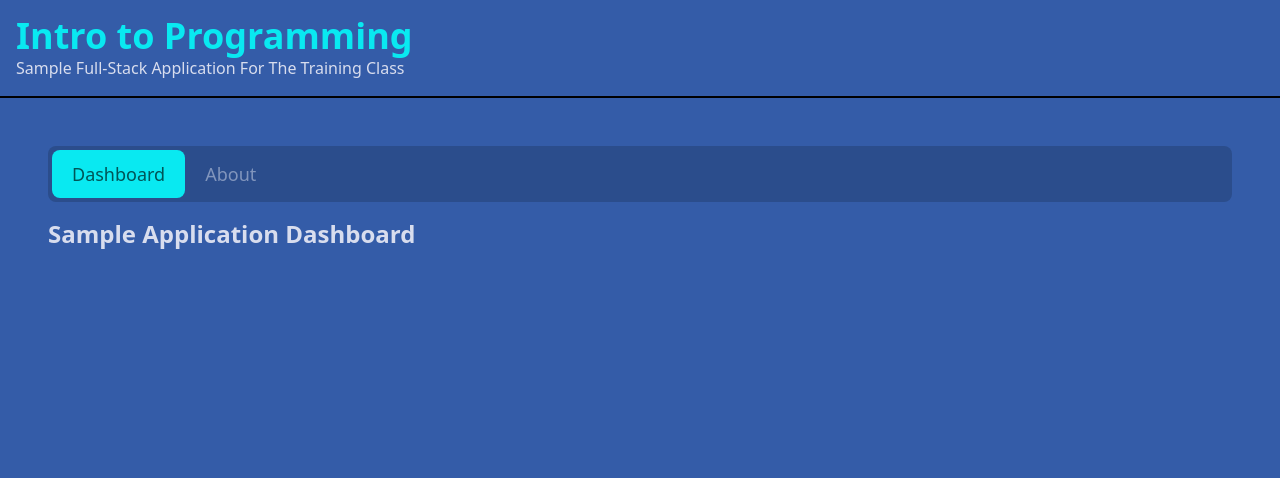
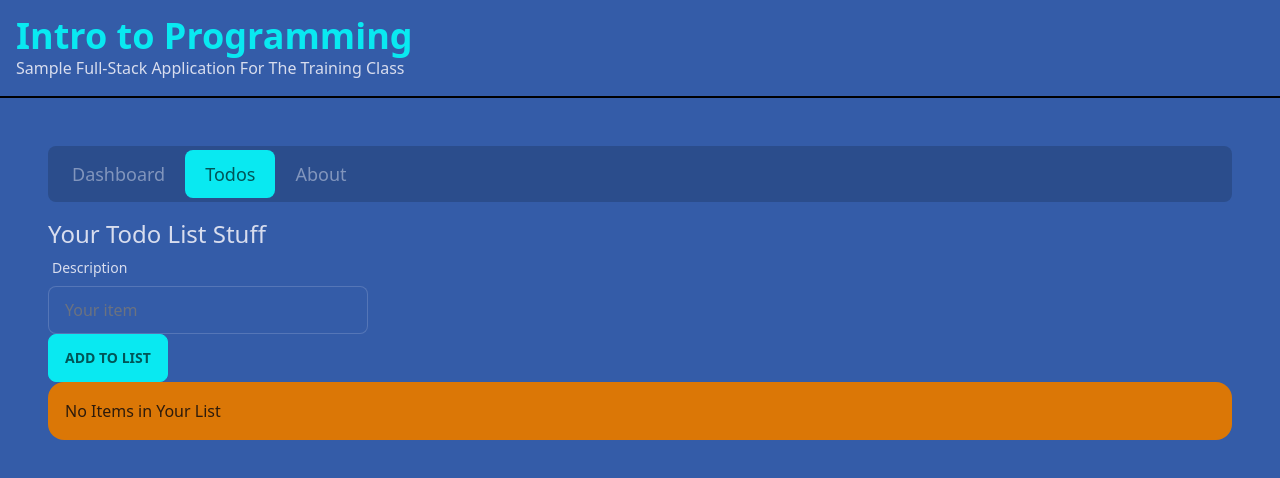
Before and after one commit to ananProgressive-intro-jul-2023/fullstack, an Angular app in the folder frontend/app/: page /todos in a window 1280 px wide. Before the commit this address led to /dashboard. Shown: the top 478 px of the page. Built offline with nearby package versions, Linux system fonts and the light colour scheme.

Commit message:
Done on 7/18

```diff
--- a/frontend/app/src/app/app.routes.ts
+++ b/frontend/app/src/app/app.routes.ts
@@ -5,17 +5,21 @@ import { AboutComponent } from './pages/about.component';
 export const routes: Routes = [
   {
     path: 'dashboard',
-        component: DashboardComponent
+    component: DashboardComponent,
   },
   {
     path: 'about',
-        component: AboutComponent
+    component: AboutComponent,
   },
   {
-
-
-
+    path: 'todos',
+    loadChildren: () =>
+      import('./features/todos/todos.routes').then(
+        (routes) => routes.todosRoutes
+      ),
+  },
+  {
     path: '**',
-        redirectTo: 'dashboard'
-    }
+    redirectTo: 'dashboard',
+  },
 ];
--- a/frontend/app/src/app/components/navigation.component.ts
+++ b/frontend/app/src/app/components/navigation.component.ts
@@ -1,20 +1,23 @@
-import { Component } from "@angular/core";
-import { RouterLink, RouterLinkActive } from "@angular/router";
-
-
+import { Component } from '@angular/core';
+import { RouterLink, RouterLinkActive } from '@angular/router';
 
 @Component({
-    standalone: true,
-    imports: [RouterLink, RouterLinkActive],
-    template: `
-<nav class="tabs tabs-boxed mb-4">
-<a [routerLinkActive]="['tab-active']" routerLink="dashboard" class="tab tab-lg">Dashboard</a>
-<a [routerLinkActive]="['tab-active']" routerLink="about" class="tab tab-lg">About</a>
-</nav>`,
-    selector: 'app-navigation'
+  standalone: true,
+  imports: [RouterLink, RouterLinkActive],
+  template: ` <nav class="tabs tabs-boxed mb-4">
+    <a
+      [routerLinkActive]="['tab-active']"
+      routerLink="dashboard"
+      class="tab tab-lg"
+      >Dashboard</a
+    >
+    <a [routerLinkActive]="['tab-active']" routerLink="todos" class="tab tab-lg"
+      >Todos</a
+    >
+    <a [routerLinkActive]="['tab-active']" routerLink="about" class="tab tab-lg"
+      >About</a
+    >
+  </nav>`,
+  selector: 'app-navigation',
 })
-export class NavigationComponent {
-
-
-
-}
+export class NavigationComponent {}
--- /dev/null
+++ b/frontend/app/src/app/features/todos/components/entry/entry.component.html
@@ -0,0 +1,18 @@
+<form [formGroup]="form" (ngSubmit)="itemAdded()">
+  <div class="form-control w-full max-w-xs">
+    <label class="label" for="description">
+      <span class="label-text">Description</span>
+    </label>
+    <input
+      id="description"
+      type="text"
+      placeholder="Your item"
+      formControlName="description"
+      class="input input-bordered w-full max-w-xs"
+    />
+    <div data-testid="error-alert" class="alert alert-error" *ngIf="hasError()">
+      <p>A description is required and needs to be 100 characters or less.</p>
+    </div>
+  </div>
+  <button class="btn btn-primary" type="submit">Add To List</button>
+</form>
--- /dev/null
+++ b/frontend/app/src/app/features/todos/components/entry/entry.component.ts
@@ -0,0 +1,39 @@
+import { Component, EventEmitter, Output, signal } from '@angular/core';
+import { CommonModule } from '@angular/common';
+import {
+  FormGroup,
+  ReactiveFormsModule,
+  FormControl,
+  Validators,
+} from '@angular/forms';
+import { TodoListEntryModel } from '../../models';
+
+@Component({
+  selector: 'app-entry',
+  standalone: true,
+  imports: [CommonModule, ReactiveFormsModule],
+  templateUrl: './entry.component.html',
+  styleUrls: ['./entry.component.css'],
+})
+export class EntryComponent {
+  @Output() onItemAdded = new EventEmitter<TodoListEntryModel>();
+  hasError = signal(false);
+  form = new FormGroup({
+    description: new FormControl<string>('', {
+      nonNullable: true,
+      validators: [Validators.required, Validators.maxLength(100)],
+    }),
+  });
+
+  itemAdded() {
+    if (this.form.valid) {
+      this.hasError.set(false);
+      const newItem: TodoListEntryModel = {
+        description: this.form.controls.description.value,
+      };
+      this.onItemAdded.emit(newItem);
+    } else {
+      this.hasError.set(true);
+    }
+  }
+}
--- a/frontend/app/src/app/features/todos/models/index.ts
+++ b/frontend/app/src/app/features/todos/models/index.ts
@@ -3,3 +3,4 @@ export type TodoListItemModel = {
   description: string;
   status: 'Later' | 'Now' | 'Waiting' | 'Completed';
 };
+export type TodoListEntryModel = Pick<TodoListItemModel, 'description'>;
--- /dev/null
+++ b/frontend/app/src/app/features/todos/todos.component.html
@@ -0,0 +1,9 @@
+<section>
+  <h2 class="text-2xl">Your Todo List Stuff</h2>
+</section>
+<section>
+  <app-entry (onItemAdded)="addItem($event)" />
+</section>
+<section>
+  <app-list [list]="todoList" />
+</section>
--- /dev/null
+++ b/frontend/app/src/app/features/todos/todos.component.ts
@@ -0,0 +1,28 @@
+import { Component } from '@angular/core';
+import { CommonModule } from '@angular/common';
+import { EntryComponent } from './components/entry/entry.component';
+import { ListComponent } from './components/list/list.component';
+import { TodoListEntryModel, TodoListItemModel } from './models';
+
+@Component({
+  selector: 'app-todos',
+  standalone: true,
+  templateUrl: './todos.component.html',
+  styleUrls: ['./todos.component.css'],
+  imports: [CommonModule, EntryComponent, ListComponent],
+})
+export class TodosComponent {
+  todoList: TodoListItemModel[] = [];
+
+  addItem(candidate: TodoListEntryModel) {
+    // send it to the API, when it returns
+    // POST http:/api.com/todolist
+    const newItem: TodoListItemModel = {
+      id: '99',
+      description: candidate.description,
+      status: 'Later',
+    };
+
+    this.todoList = [newItem, ...this.todoList];
+  }
+}
--- /dev/null
+++ b/frontend/app/src/app/features/todos/todos.routes.ts
@@ -0,0 +1,4 @@
+import { Routes } from '@angular/router';
+import { TodosComponent } from './todos.component';
+
+export const todosRoutes: Routes = [{ path: '', component: TodosComponent }];
```
Also changed, not shown: frontend/app/src/app/features/todos/components/entry/entry.component.css (added), frontend/app/src/app/features/todos/todos.component.css (added), 1 other file (tests, documents, lock files or other folders). Lines whose indentation alone changed are shown as unchanged.
